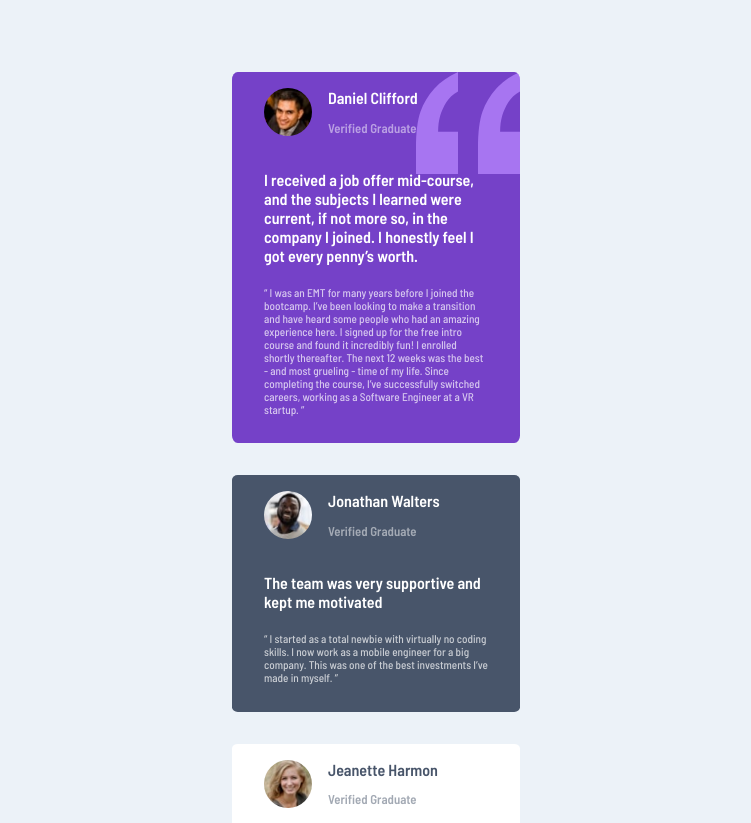
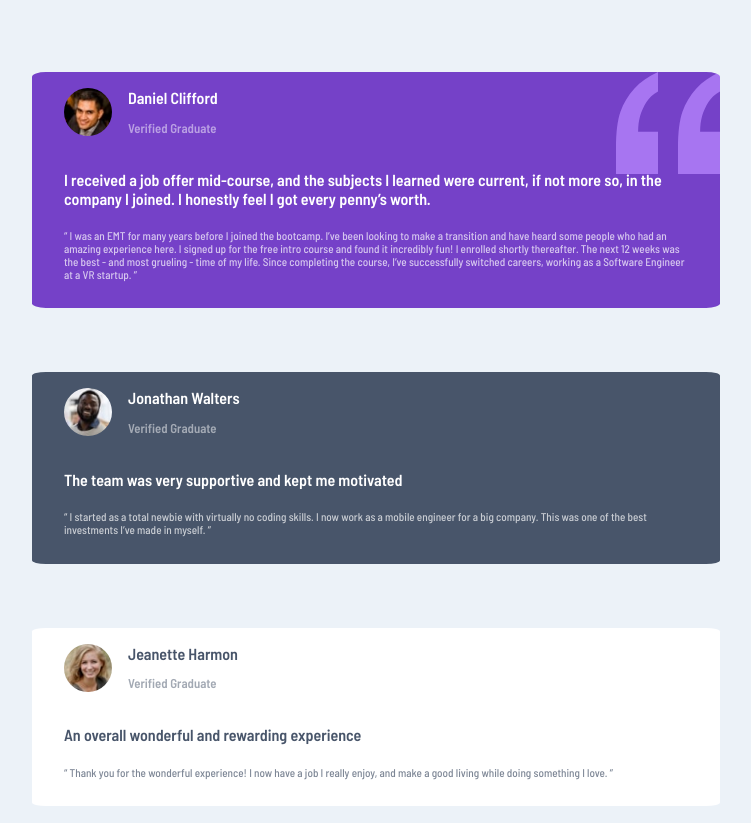
Before and after one commit to costelloeward/testimonials-grid, a plain HTML site: page index.html in a window 1280 px wide. Shown: the top 823 px of the page, without its empty margins (264-1015 px from the left). Drawn offline with Linux system fonts and the light colour scheme.

Commit message:
add grid to main

```diff
--- a/styles.css
+++ b/styles.css
@@ -69,3 +69,16 @@ img{
 .graduate-info {
   display: flex;
 }
+
+/* Stying for larger screen sizes */
+
+@media (min-width:64rem) {
+
+  main{
+    display: grid;
+    margin: auto;
+    max-width: 45rem;
+
+  }
+
+}
```
